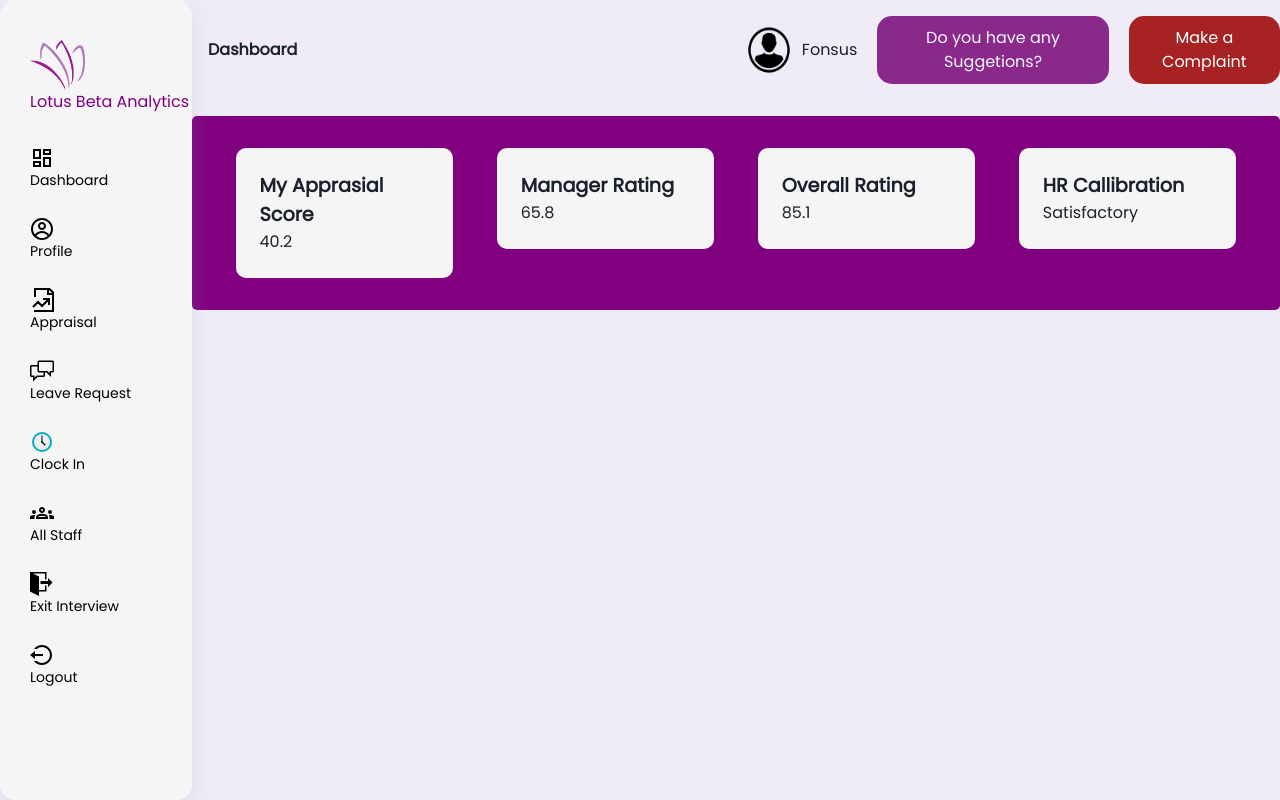
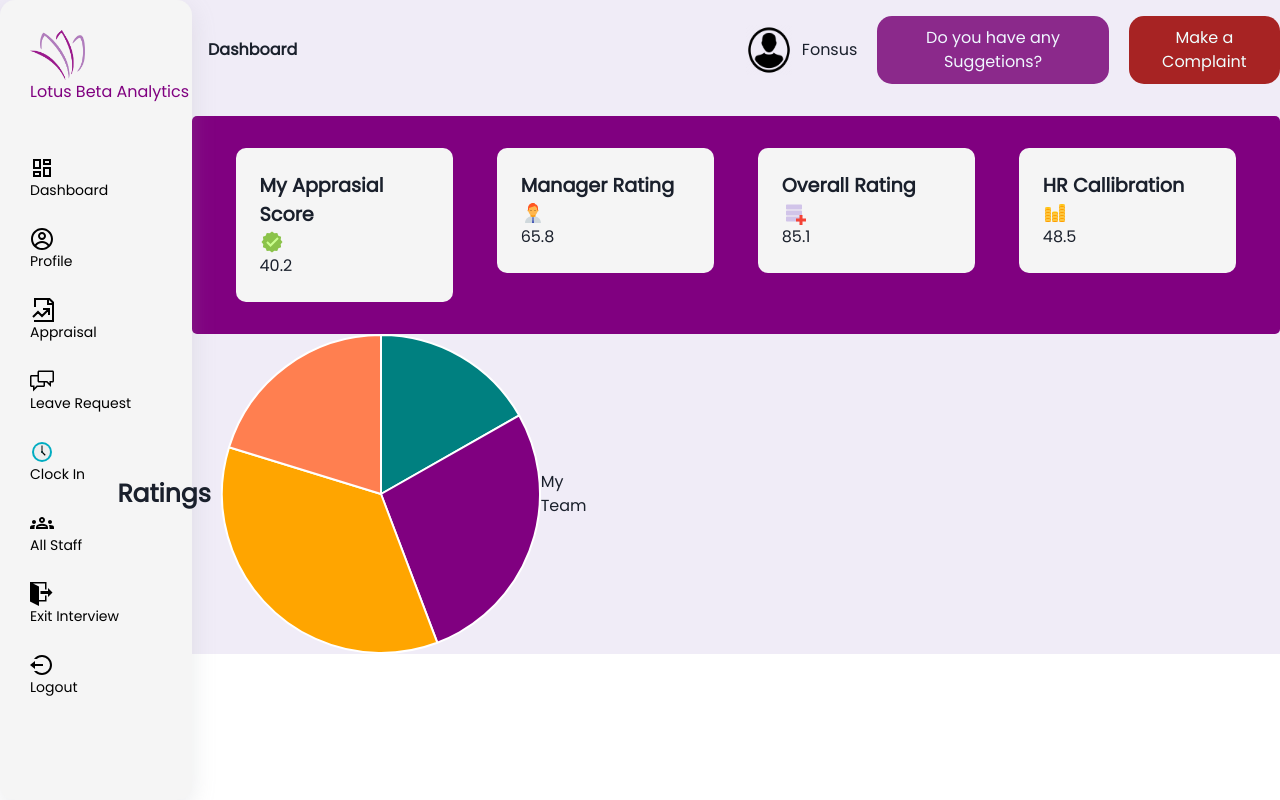
Before and after one commit to ejooremmanuel/performancePortal, a React (Create React App) app: page /dashboard in a window 1280 px wide. Built offline with nearby package versions, Linux system fonts and the light colour scheme.

Commit message:
Startappraisal

```diff
--- a/package.json
+++ b/package.json
@@ -11,10 +11,12 @@
     "@testing-library/react": "^12.1.2",
     "@testing-library/user-event": "^13.5.0",
     "axios": "^0.25.0",
+    "chart.js": "^3.7.0",
     "echarts": "^5.2.2",
     "echarts-for-react": "^3.0.2",
     "framer-motion": "^5",
     "react": "^17.0.2",
+    "react-chartjs-2": "^4.0.1",
     "react-dom": "^17.0.2",
     "react-html-table-to-excel": "^2.0.0",
     "react-icons": "^4.3.1",
--- a/src/App.js
+++ b/src/App.js
@@ -2,6 +2,7 @@ import React from "react";
 import { BrowserRouter as Router, Route, Routes } from "react-router-dom";
 import Dashboard from "./screens/Dashboard";
 import LoginScreen from "./screens/LoginScreen";
+import StartAppraisal from "./screens/StartAppraisal";
 
 function App() {
   return (
@@ -10,6 +11,7 @@ function App() {
         <Routes>
           <Route path="/" exact element={<LoginScreen />} />
           <Route path="/dashboard" exact element={<Dashboard />} />
+          <Route path="/startappraisal" exact element={<StartAppraisal />} />
         </Routes>
       </Router>
     </>
--- /dev/null
+++ b/src/components/Chart/Charts.js
@@ -0,0 +1,29 @@
+import React from "react";
+import { Chart as ChartJS, ArcElement, Tooltip } from "chart.js";
+import { Pie } from "react-chartjs-2";
+
+ChartJS.register(ArcElement, Tooltip);
+
+export default function DouChart(props) {
+  const data = {
+    labels: [
+      "Apprasial Score",
+      "Manager Rating",
+      "Overall Rating",
+      "HR Callibration",
+    ],
+    datasets: [
+      {
+        data: [
+          props.apprasialScore,
+          props.managerRating,
+          props.overallRating,
+          props.hrCallibration,
+        ],
+        backgroundColor: ["teal", "purple", "orange", "coral", "cyan"],
+        border: 1,
+      },
+    ],
+  };
+  return <Pie data={data} />;
+}
--- a/src/components/Header/Header.css
+++ b/src/components/Header/Header.css
@@ -37,6 +37,11 @@
   padding: 10px;
   border-radius: 15px;
   color: aliceblue;
+  transition: transform 0.4s; /* Animation */
+}
+
+.header_btn:hover {
+  transform: scale(0.9);
 }
 
 .header_btn2 {
@@ -44,4 +49,9 @@
   padding: 10px;
   border-radius: 15px;
   color: azure;
+  transition: transform 0.4s; /* Animation */
 }
+
+.header_btn2:hover {
+  transform: scale(1.1);
+}
--- a/src/components/Header/index.jsx
+++ b/src/components/Header/index.jsx
@@ -1,4 +1,5 @@
 import React from "react";
+import { Link } from "react-router-dom";
 import staffPic from "../../assets/staffPic.png";
 import "./Header.css";
 
@@ -17,7 +18,9 @@ function Header({ title }) {
         </div>
         <div className="header_option">
           <div className="header_btn">
-            <button>Do you have any Suggetions?</button>
+            <Link to="/startappraisal">
+              <button>Do you have any Suggetions?</button>
+            </Link>
           </div>
           <div className="header_btn2">
             <button>Make a Complaint</button>
--- a/src/components/Sidebar/Sidebar.css
+++ b/src/components/Sidebar/Sidebar.css
@@ -8,7 +8,7 @@
 }
 
 .sidebar_container {
-  margin-top: 40px;
+  margin-top: 30px;
   margin-left: 30px;
 }
 
@@ -37,6 +37,11 @@
   margin: 0;
   list-style: none;
   font-size: 14px;
+  transition: transform 0.4s; /* Animation */
+}
+
+.sidebar_icons ul:hover {
+  transform: scale(0.9);
 }
 
 .sidebar_icons ul li {
@@ -60,6 +65,10 @@
 
 .company_logo img {
   height: 50px;
+}
+
+.company_logo {
+  padding-bottom: 20px;
 }
 
 .company_logo h6 {
--- a/src/screens/Dashboard.css
+++ b/src/screens/Dashboard.css
@@ -1,5 +1,5 @@
 .contanier {
-  height: 100vh;
+  height: auto;
   background-color: rgb(240, 236, 247);
 }
 
@@ -22,7 +22,33 @@
   border-radius: 10px;
 }
 
+.card_icons {
+  font-size: 1.5rem;
+}
+
 .cards_title {
   font-size: 1.2rem;
   font-weight: bold;
 }
+
+.charts {
+  display: flex;
+  width: 25%;
+  justify-content: center;
+  align-items: center;
+  transition: transform 0.4s; /* Animation */
+}
+
+.charts:hover {
+  transform: scale(1.6);
+}
+
+.chart_span {
+  padding-right: 10px;
+  font-size: 25px;
+  font-weight: bold;
+}
+
+.myteam_container {
+  display: flex;
+}
--- a/src/screens/Dashboard.js
+++ b/src/screens/Dashboard.js
@@ -1,9 +1,22 @@
 import React from "react";
 import Header from "../components/Header";
 import Sidebar from "../components/Sidebar/Sidebar";
+import Chart from "../components/Chart/Charts";
 import "./Dashboard.css";
+import { useState } from "react";
+import {
+  FcApproval,
+  FcDataRecovery,
+  FcManager,
+  FcSalesPerformance,
+} from "react-icons/fc";
 
 const Dashboard = () => {
+  const [apprasialScores, setApprasialScores] = useState(40.2);
+  const [managerRatings, setManagerRatings] = useState(65.8);
+  const [overallRatings, setOverallRatings] = useState(85.1);
+  const [hrCallibrations, setHrCallibrations] = useState(48.5);
+
   return (
     <div>
       <div className="contanier">
@@ -14,22 +27,50 @@ const Dashboard = () => {
         <div className="dashboard_contanier">
           <div className="dashboard_cards">
             <div className="cards_title">My Apprasial Score</div>
+            <div className="card_icons">
+              <FcApproval />
+            </div>
             <h3>40.2</h3>
           </div>
 
           <div className="dashboard_cards">
             <div className="cards_title">Manager Rating</div>
+            <div className="card_icons">
+              <FcManager />
+            </div>
             <h3>65.8</h3>
           </div>
 
           <div className="dashboard_cards">
             <div className="cards_title">Overall Rating</div>
+            <div className="card_icons">
+              <FcDataRecovery />
+            </div>
             <h3>85.1</h3>
           </div>
 
           <div className="dashboard_cards">
             <div className="cards_title">HR Callibration</div>
-            <h3>Satisfactory</h3>
+            <div className="card_icons">
+              <FcSalesPerformance />
+            </div>
+            <h3>48.5</h3>
+          </div>
+        </div>
+        <div className="charts">
+          <span className="chart_span">Ratings</span>
+          <Chart
+            className="chart"
+            apprasialScore={apprasialScores}
+            managerRating={managerRatings}
+            overallRating={overallRatings}
+            hrCallibration={hrCallibrations}
+          />
+          <div className="myteam_container">
+            <div className="mytaem_title">
+              <div className="mytaem_name">My Team</div>
+            </div>
+            <div className="myteam_cards"></div>
           </div>
         </div>
       </div>
--- /dev/null
+++ b/src/screens/StartAppraisal.js
@@ -0,0 +1,24 @@
+import React from "react";
+import Header from "../components/Header";
+import Sidebar from "../components/Sidebar/Sidebar";
+import "./Startappraisal.css";
+
+function StartAppraisal() {
+  return (
+    <div>
+      <div className="container">
+        <div>
+          <Sidebar />
+        </div>
+        <Header title="Appraisal" />
+        <div className="appraisal_container">
+          <div className="start_title">
+            <div>Start Appraisal</div>
+          </div>
+        </div>
+      </div>
+    </div>
+  );
+}
+
+export default StartAppraisal;
--- /dev/null
+++ b/src/screens/Startappraisal.css
@@ -0,0 +1,9 @@
+.appraisal_container {
+  width: 100%;
+  height: 100vh;
+  background-color: purple;
+}
+
+.start_title {
+  font-size: 2.5rem;
+}
```
Also changed, not shown: 1 other file (tests, documents, lock files or other folders).
